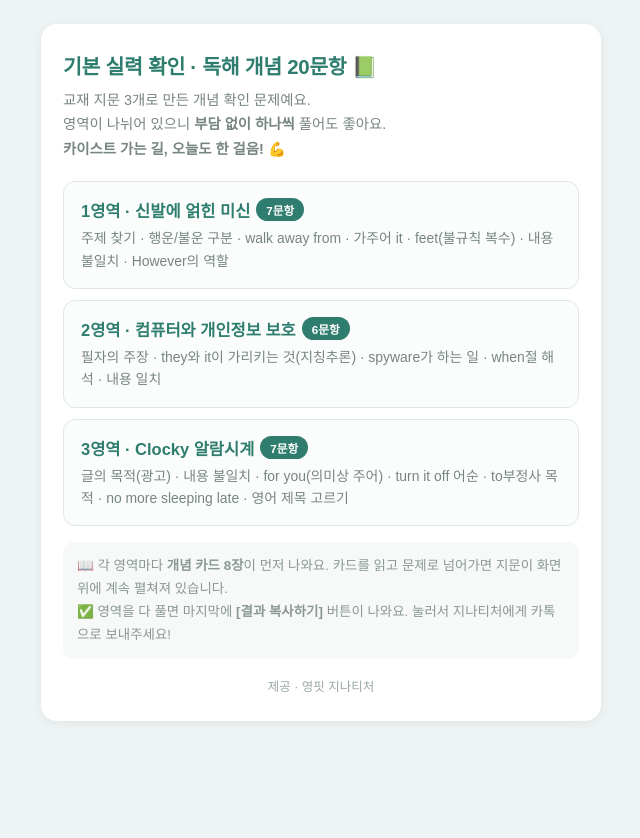
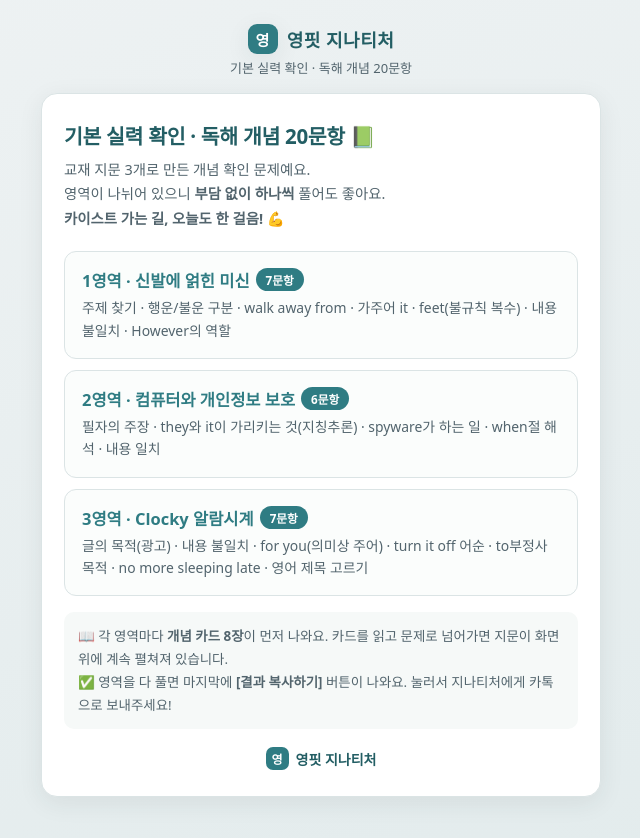
Before and after one commit to lovelyjina91-jpg/ohseungyu-reading-20260814, a plain HTML site: page index.html in a window 1280 px wide. Shown: the whole page, without its empty margins (319-959 px from the left). Before the commit the page ends 800 px from the top, so only its background shows below. Drawn offline with Linux system fonts and the light colour scheme.

Commit message:
apply engfit brand logo + colors + resume

```diff
--- a/index.html
+++ b/index.html
@@ -6,23 +6,37 @@
 <meta name="robots" content="noindex">
 <title>오승유 기본 실력 확인 · 독해 개념 20문항 | 영핏 지나티처</title>
 <style>
+  :root { --teal:#2f7c83; --teal-d:#235e64; --teal-l:#e6f1f1; --line:#dbe4e5; --ink:#243137; --ink2:#52646d; --shadow:0 6px 24px rgba(36,49,55,.08); }
+  .brand-head { text-align:center; margin-bottom:16px; }
+  .brand-head .logo { display:inline-flex; align-items:center; gap:9px; font-weight:800; letter-spacing:.5px; color:var(--teal-d); font-size:18px; }
+  .brand-head .logo .mk { width:30px; height:30px; border-radius:9px; background:var(--teal); color:#fff; display:grid; place-items:center; font-size:15px; font-weight:800; box-shadow:var(--shadow); }
+  .brand-head .bsub { color:var(--ink2); font-size:13px; margin-top:4px; }
+  .brand { text-align:center; margin-top:18px; }
+  .brand .logo { display:inline-flex; align-items:center; gap:7px; font-weight:800; color:var(--teal-d); font-size:14px; }
+  .brand .logo .mk { width:23px; height:23px; border-radius:7px; background:var(--teal); color:#fff; display:grid; place-items:center; font-size:12px; font-weight:800; }
+
   * { box-sizing:border-box; margin:0; padding:0; }
-  body { font-family:'Malgun Gothic','Apple SD Gothic Neo',sans-serif; background:#eef3f3; color:#26332f; min-height:100vh; display:flex; justify-content:center; padding:24px 12px 60px; }
+  body { font-family:"Apple SD Gothic Neo","Malgun Gothic","Noto Sans KR",system-ui,sans-serif; background:linear-gradient(160deg,#eef2f3,#e2ebec); color:#243137; min-height:100vh; display:flex; justify-content:center; padding:24px 12px 60px; }
   .wrap { width:100%; max-width:560px; }
-  .card { background:#fff; border-radius:16px; padding:26px 22px; box-shadow:0 2px 12px rgba(0,0,0,.06); }
-  h1 { font-size:1.28rem; color:#2e7d6e; margin-bottom:8px; letter-spacing:-.3px; }
-  .sub { font-size:.9rem; color:#77857f; line-height:1.7; margin-bottom:20px; }
-  a.sec { display:block; text-decoration:none; border:1.5px solid #dde8e5; border-radius:12px; padding:16px 17px; margin-bottom:11px; background:#fbfdfc; }
-  a.sec:active { background:#eff5f3; }
-  a.sec .t { font-size:1.03rem; font-weight:700; color:#2e7d6e; margin-bottom:5px; }
-  a.sec .d { font-size:.87rem; color:#77857f; line-height:1.6; }
-  a.sec .n { display:inline-block; font-size:.73rem; font-weight:700; color:#fff; background:#2e7d6e; border-radius:99px; padding:3px 10px; margin-left:6px; vertical-align:2px; }
-  .note { font-size:.84rem; color:#8a9793; line-height:1.7; margin-top:16px; background:#f6f9f8; border-radius:10px; padding:13px 14px; }
-  .brand { font-size:.78rem; color:#9aa8a3; text-align:center; margin-top:18px; }
+  .card { background:#fff; border-radius:16px; padding:26px 22px; border:1px solid #dbe4e5; box-shadow:0 6px 24px rgba(36,49,55,.08); }
+  h1 { font-size:1.28rem; color:#235e64; margin-bottom:8px; letter-spacing:-.3px; }
+  .sub { font-size:.9rem; color:#52646d; line-height:1.7; margin-bottom:20px; }
+  a.sec { display:block; text-decoration:none; border:1.5px solid #dbe4e5; border-radius:12px; padding:16px 17px; margin-bottom:11px; background:#fbfdfc; }
+  a.sec:active { background:#e6f1f1; }
+  a.sec .t { font-size:1.03rem; font-weight:700; color:#2f7c83; margin-bottom:5px; }
+  a.sec .d { font-size:.87rem; color:#52646d; line-height:1.6; }
+  a.sec .n { display:inline-block; font-size:.73rem; font-weight:700; color:#fff; background:#2f7c83; border-radius:99px; padding:3px 10px; margin-left:6px; vertical-align:2px; }
+  .note { font-size:.84rem; color:#52646d; line-height:1.7; margin-top:16px; background:#f6f9f8; border-radius:10px; padding:13px 14px; }
+  .brand { font-size:.78rem; color:#52646d; text-align:center; margin-top:18px; }
 </style>
 </head>
 <body>
 <div class="wrap">
+  <div class="brand-head">
+    <div class="logo"><span class="mk">영</span> 영핏 지나티처</div>
+    <div class="bsub" id="brand-sub">기본 실력 확인 · 독해 개념 20문항</div>
+  </div>
+
   <div class="card">
     <h1>기본 실력 확인 · 독해 개념 20문항 📗</h1>
     <p class="sub">교재 지문 3개로 만든 개념 확인 문제예요.<br>
@@ -44,7 +58,7 @@
 
     <p class="note">📖 각 영역마다 <b>개념 카드 8장</b>이 먼저 나와요. 카드를 읽고 문제로 넘어가면 지문이 화면 위에 계속 펼쳐져 있습니다.<br>
     ✅ 영역을 다 풀면 마지막에 <b>[결과 복사하기]</b> 버튼이 나와요. 눌러서 지나티처에게 카톡으로 보내주세요!</p>
-    <p class="brand">제공 · 영핏 지나티처</p>
+    <div class="brand"><span class="logo"><span class="mk">영</span> 영핏 지나티처</span></div>
   </div>
 </div>
 </body>
```
